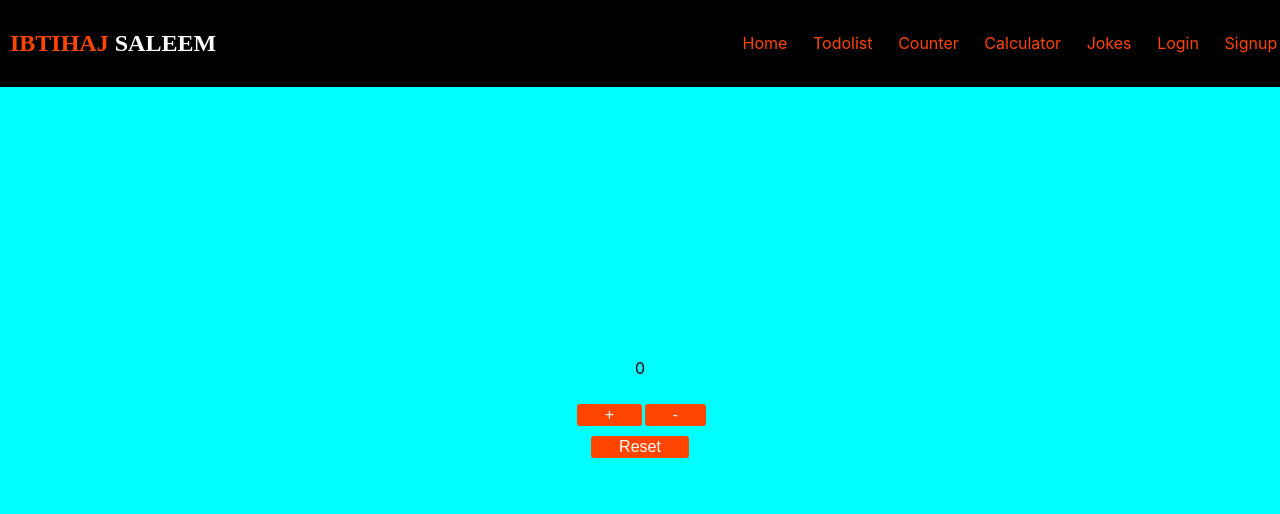
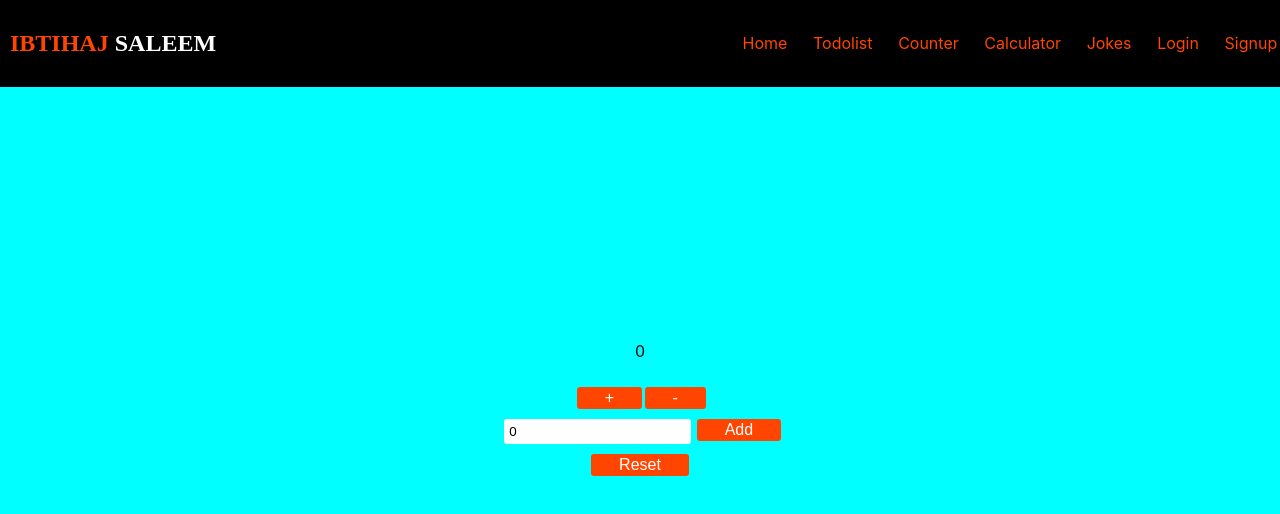
Before and after one commit to ibtihaj1234/Portfolio, a React (Create React App) app: page /counter in a window 1280 px wide. Shown: the top 514 px of the page. Built offline with nearby package versions, Linux system fonts and the light colour scheme.

Commit message:
Counter with redux

```diff
--- a/src/components/counter/CounterComp.jsx
+++ b/src/components/counter/CounterComp.jsx
@@ -3,7 +3,7 @@ import './styles.css'
 import ButtonComponent from '../button/Button'
 import InputComponent from '../inputComponent/InputComponent'
 import { useDispatch, useSelector } from 'react-redux'
-import { decrement, increment, reset } from '../../redux/slices/ConterSlices'
+import { decrement, increment, reset, addByAmount } from '../../redux/slices/ConterSlices'
 
 
 const CounterComp = () => {
@@ -14,7 +14,17 @@ const CounterComp = () => {
 
     const [Increment, setIncrement] = useState(0)
 
+    const addValue = Number(Increment) || 0
 
+    const resetAll = () => {
+        dispatch(reset());
+        setIncrement(0);
+    }
+
+    const incrementWithAmount = () => {
+        dispatch(addByAmount(addValue))
+        setIncrement(0)
+    }
 
 
     return (
@@ -24,7 +34,7 @@ const CounterComp = () => {
                     {count}
                 </p>
 
-                {/* Buttons */}
+                {/* Increment Decrement Buttons */}
 
                 <div style={{ display: 'flex', flexDirection: 'row', gap: '2%' }}>
 
@@ -40,9 +50,31 @@ const CounterComp = () => {
                         title='-'
                         onClick={() => { dispatch(decrement()) }} />
                 </div>
+
+                {/* Increment by amount fields */}
+
+                <div style={{ display: 'flex', flexDirection: 'row', gap: '2%' }}>
+
+                    {/* Input Field */}
+
+                    <InputComponent
+                        value={Increment}
+                        onChange={(e) => setIncrement(e.target.value)}
+                    />
+
+                    {/* Add Button */}
+
+                    <ButtonComponent
+                        title='Add'
+                        onClick={() => incrementWithAmount()}
+                    />
+                </div>
+
+                {/* Reset Button */}
+
                 <ButtonComponent
                     title='Reset'
-                    onClick={() => { dispatch(reset()) }}
+                    onClick={() => resetAll()}
                 />
 
             </div>
--- a/src/redux/slices/ConterSlices.jsx
+++ b/src/redux/slices/ConterSlices.jsx
@@ -18,11 +18,11 @@ export const CounterSlices = createSlice({
         reset: (state) => {
             state.count = 0
         },
-        addByAmount: (state) => {
-            state.count = count
+        addByAmount: (state, action) => {
+            state.count += action.payload
         }
     }
 })
 
-export const { increment, decrement, reset } = CounterSlices.actions;
+export const { increment, decrement, reset, addByAmount } = CounterSlices.actions;
 export default CounterSlices.reducer;
```
